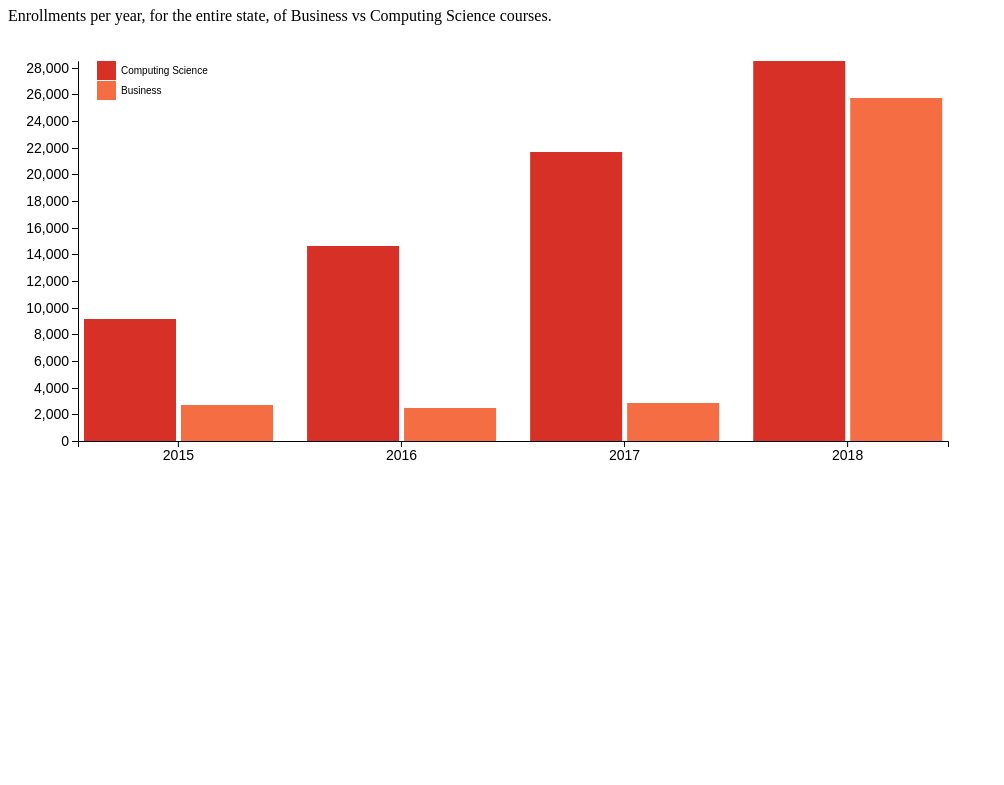
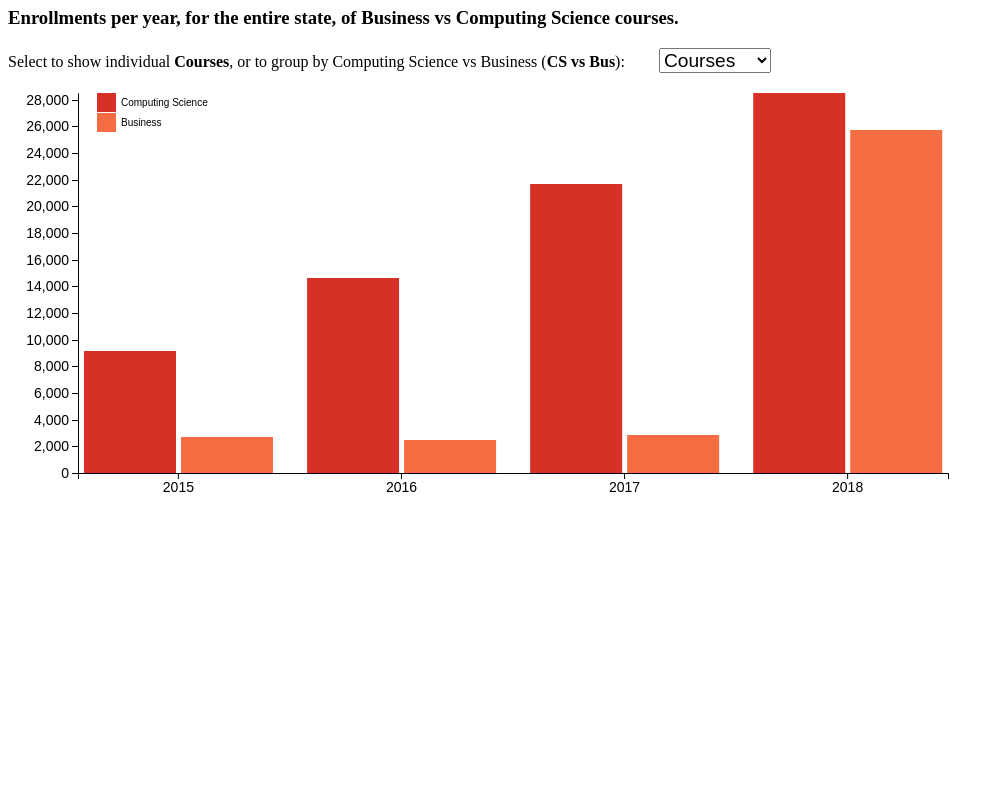
Before and after one commit to snychka/USBE-Visualization, a plain HTML site: page BusinessVsCSCourseEnrollment/index.html in a window 1280 px wide. Shown: the part 73-858 px from the top of the page, without its empty margins (0-1004 px from the left). Before the commit the page ends 826 px from the top, so only its background shows below. Drawn offline with nearby package versions, Linux system fonts and the light colour scheme.

Commit message:
add drop-down, not hooked up

```diff
--- a/BusinessVsCSCourseEnrollment/index.html
+++ b/BusinessVsCSCourseEnrollment/index.html
@@ -12,6 +12,15 @@
   fill: steelblue;
 }
 
+.instructions {
+  display: inline;
+  padding-right: 30px;
+}
+
+#year-select {
+  font-size:  1.2em;
+}
+
 </style>
 
 </head>
@@ -24,8 +33,16 @@
 
 <h1 class='title'>Business vs Computing Course Enrollments</h1>
 
-<p>Enrollments per year, for the entire state, of Business vs Computing Science
-courses.</p>
+<h3>Enrollments per year, for the entire state, of Business vs Computing Science
+courses.</h3>
+
+<p class='instructions'>Select to show individual <strong>Courses</strong>, or
+to group by Computing Science vs Business (<strong>CS vs Bus</strong>):</p>
+
+<select id="year-select">
+    <option value="course">Courses</option>
+    <option value="type">CS vs Bus</option>
+</select>
 
 <div>
 <svg width="960" height="700"></svg>
```
